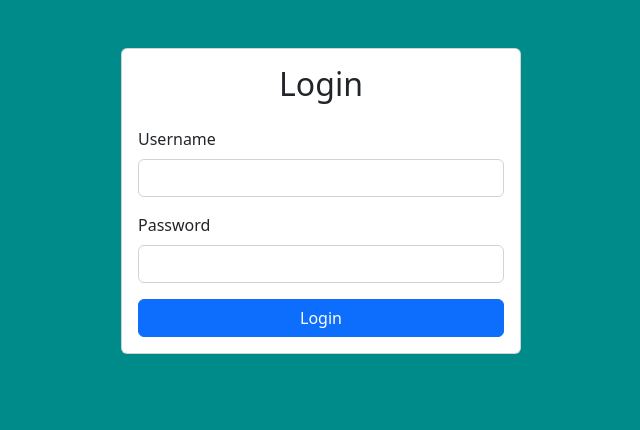
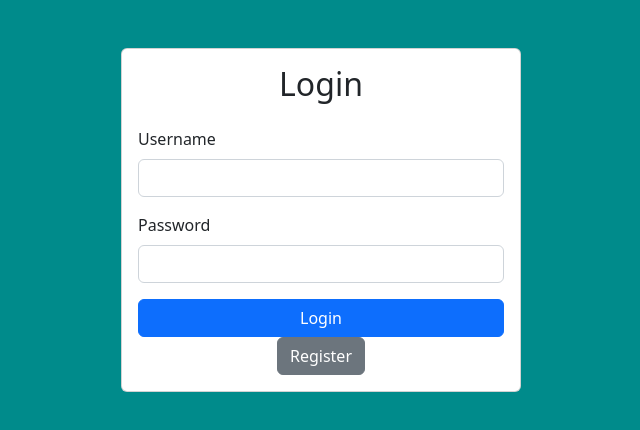
Before and after one commit to INGESO-2023-1/grupo_13, a React (Create React App) app in the folder client/: page /login in a window 1280 px wide. Shown: the top 430 px of the page, without its empty margins (319-959 px from the left). Built offline with nearby package versions, Linux system fonts and the light colour scheme; no server answers; the HTML template or start-up script is replaced by a standard one.

Commit message:
fixed minor bugs

```diff
--- a/client/src/pages/Contacts.js
+++ b/client/src/pages/Contacts.js
@@ -6,11 +6,10 @@ import DisplayContacts from "../components/DisplayContacts";
 const Contacts = () => {
   const [contacts, setContacts] = useState([]);
   const getContacts = async () => {
-    const { data } = await axios.get(
-      `${getContactsRoute}/${localStorage
-        .getItem("chat-user")
-        .replace(/"/g, "")}`
-    );
+    let ola = localStorage.getItem("chat-user");
+    ola = ola != null ? ola.replace(/"/g, "") : ola;
+
+    const { data } = await axios.get(`${getContactsRoute}/${ola}`);
     console.log(Object.entries(data)[1][1]);
     setContacts(Object.entries(data)[1][1]);
   };
--- a/client/src/pages/Login.js
+++ b/client/src/pages/Login.js
@@ -4,6 +4,7 @@ import { ToastContainer, toast } from "react-toastify";
 import { useNavigate } from "react-router-dom";
 import axios from "axios";
 import { loginRoute } from "../utils/APIRoutes";
+import { Link } from "react-router-dom";
 
 const Login = () => {
   const navigate = useNavigate();
@@ -108,6 +109,14 @@ const Login = () => {
               Login
             </Button>
           </Form>
+
+          <div className="d-flex justify-content-center h-100">
+            <Link to="/register">
+              <Button variant="secondary" className="w-100">
+                Register
+              </Button>
+            </Link>
+          </div>
         </Card.Body>
       </Card>
       <ToastContainer />
```
